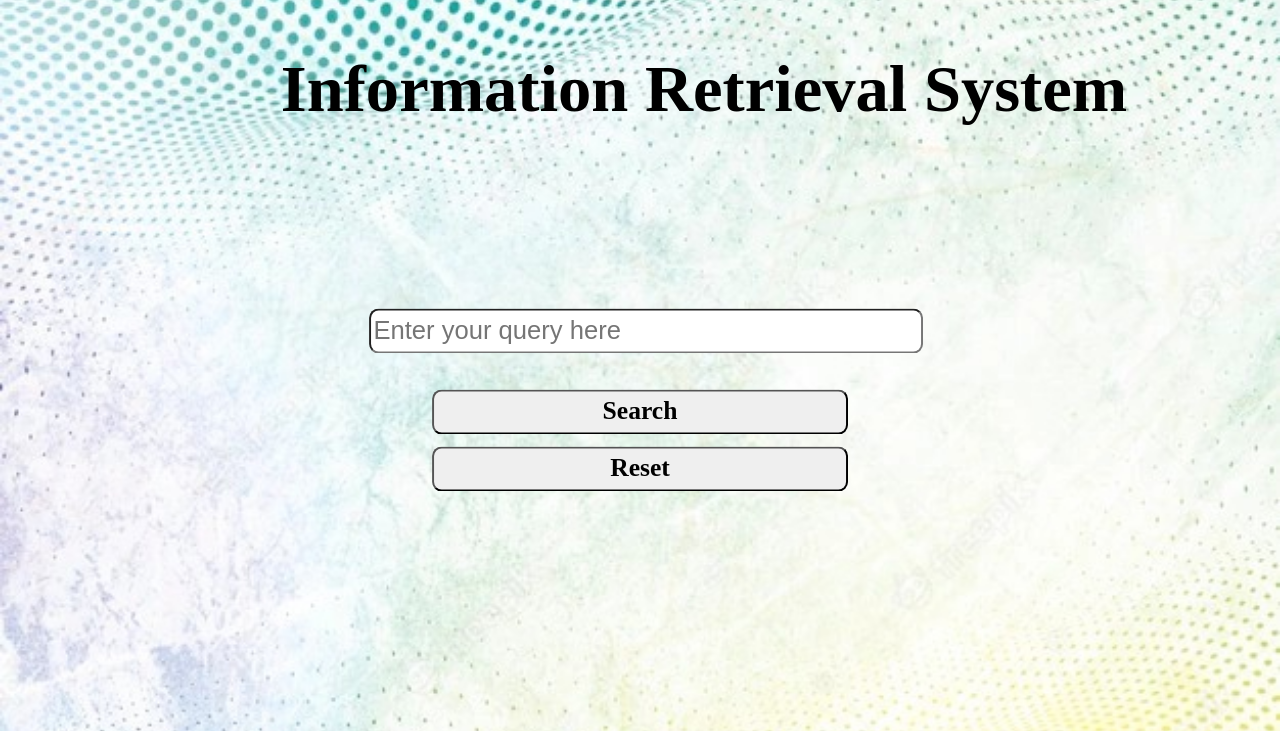
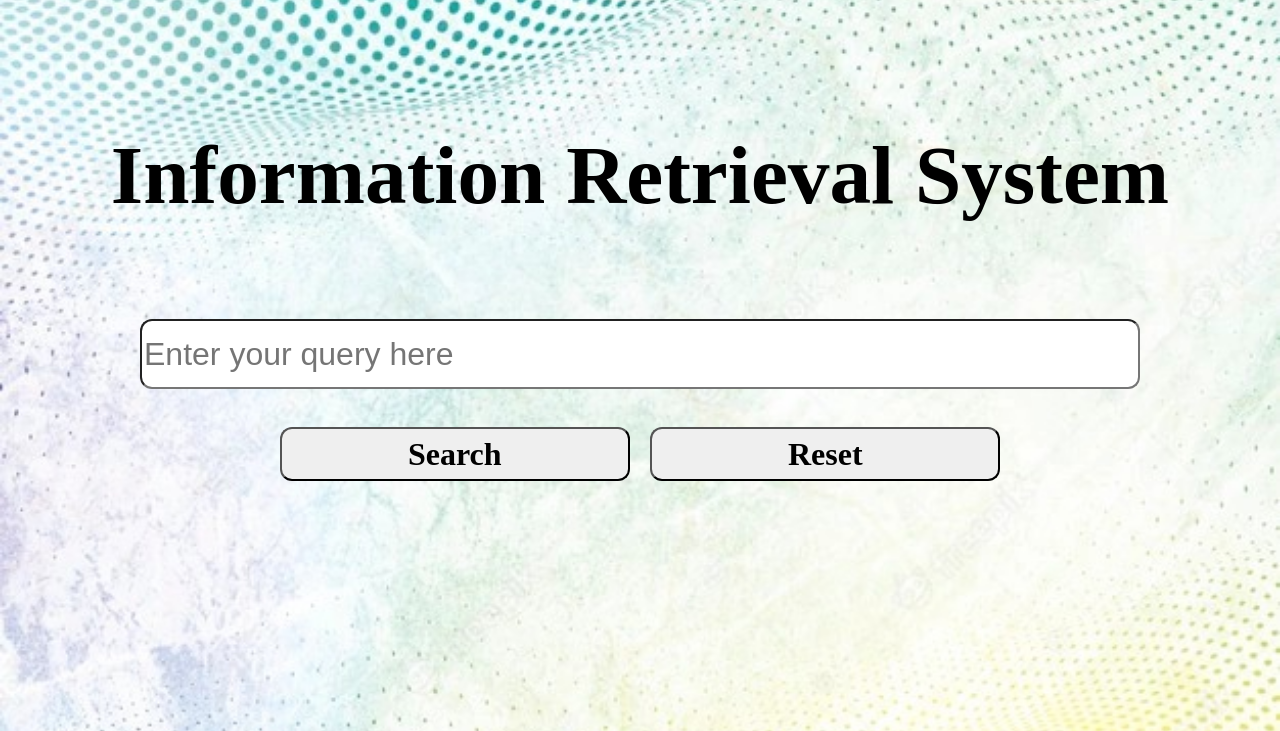
Before and after one commit to CO18350/Information_retrieval_system_SEO, a Flask app: page / in a window 1280 px wide; the page is wider, and only the part inside the window is pictured. Shown: the top 731 px of that part. Run offline with Flask 2, Linux system fonts and the light colour scheme; some libraries are stand-ins or nearby versions; some web fonts are replaced.

Commit message:
Update search.html

```diff
--- a/templates/search.html
+++ b/templates/search.html
@@ -13,9 +13,8 @@
       integrity="sha384-MCw98/SFnGE8fJT3GXwEOngsV7Zt27NXFoaoApmYm81iuXoPkFOJwJ8ERdknLPMO"
       crossorigin="anonymous"
     />
-    <meta name="viewport" content="width=device-width, initial-scale=1">
     <style type="text/css">
-      @font-face {
+    @font-face {
       font-family: trial;
       src: url("{{ url_for('static', filename='OLD.ttf') }}");
     }
@@ -28,28 +27,30 @@
       }
       body {
         background: url("{{ url_for('static',filename='img/bgd12.jpg') }}")
-        no-repeat center center fixed;
+          /* no-repeat 0px 0px; */ no-repeat center center fixed;
         -webkit-background-size: cover;
         -moz-background-size: cover;
         -o-background-size: cover;
         background-size: cover;
+        /* width: 300px; */
       }
       p {
         color: black;
         font-family: Old English Text MT;
         font-weight: bold;
+        /* font-size: 2em; */
         display: inline-block;
-        font-size: 1.8vw;
+        font-size: 32px;
         transform: scale(1.3, 1.3);
       }
 
       input {
-        width: 100%;
-        overflow: hidden;
-        font-size: 2vw;
+        width: 1000px;
+        height: 70px;
+        font-size: 2rem;
         font-family: "KoHo", sans-serif;
-        margin: 0.5vw;
-        border-radius: 0.75vw;
+        margin: 0.5rem;
+        border-radius: 0.75rem;
         margin-bottom: 30px;
       }
       .author {
@@ -62,32 +63,28 @@
       .main-heading {
         margin-top: 10%;
         width: 100%;
-        font-size: 4vw;
-        position: fixed;
-        top: 0;
-        right: 5vw;
-        left: 5vw;
-        padding: 1em 0;
-        margin: 0;
-        text-align:center;
+        font-size: 4rem;
+        text-align: center;
       }
       .divrowr {
-        width: 75%;
-        margin: 0.5vw;
-        border-radius: 0.75vw;
+        width: 350px;
+        /* float: right; */
+        margin: 0.5rem;
+        border-radius: 0.75rem;
         font-family: 'Times New Roman', Times, serif;
         font-weight: bold;
         color: black;
-        font-size: 2vw;
+        font-size: 2rem;
       }
       .divrowl {
-        width: 75%;
-        margin: 0.5vw;
-        border-radius: 0.75vw;
+        width: 350px;
+        /* float: left; */
+        margin: 0.5rem;
+        border-radius: 0.75rem;
         font-family: 'Times New Roman', Times, serif;
         font-weight: bold;
         color: black;
-        font-size: 2vw;
+        font-size: 2rem;
       }
 
     </style>
```
